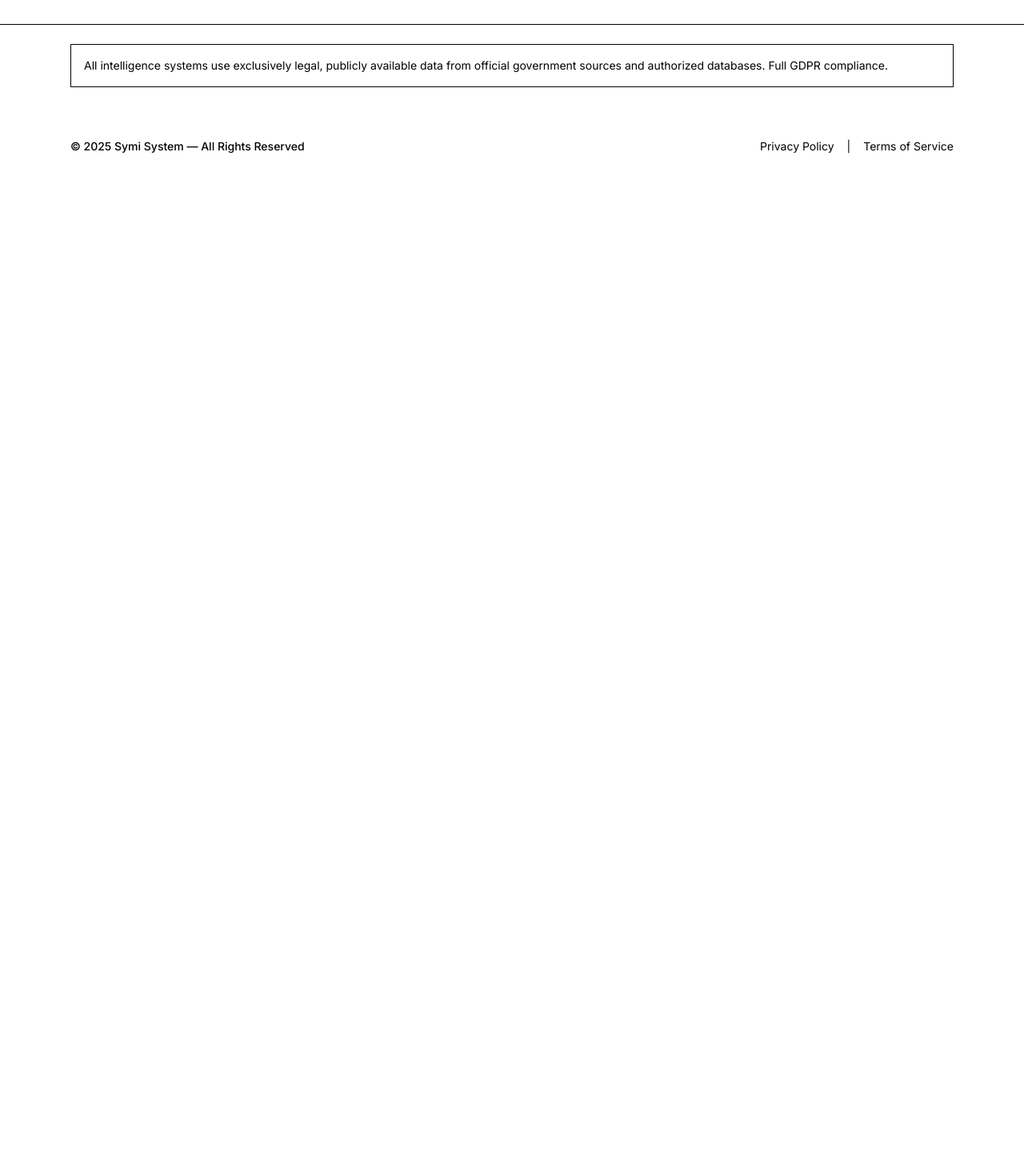
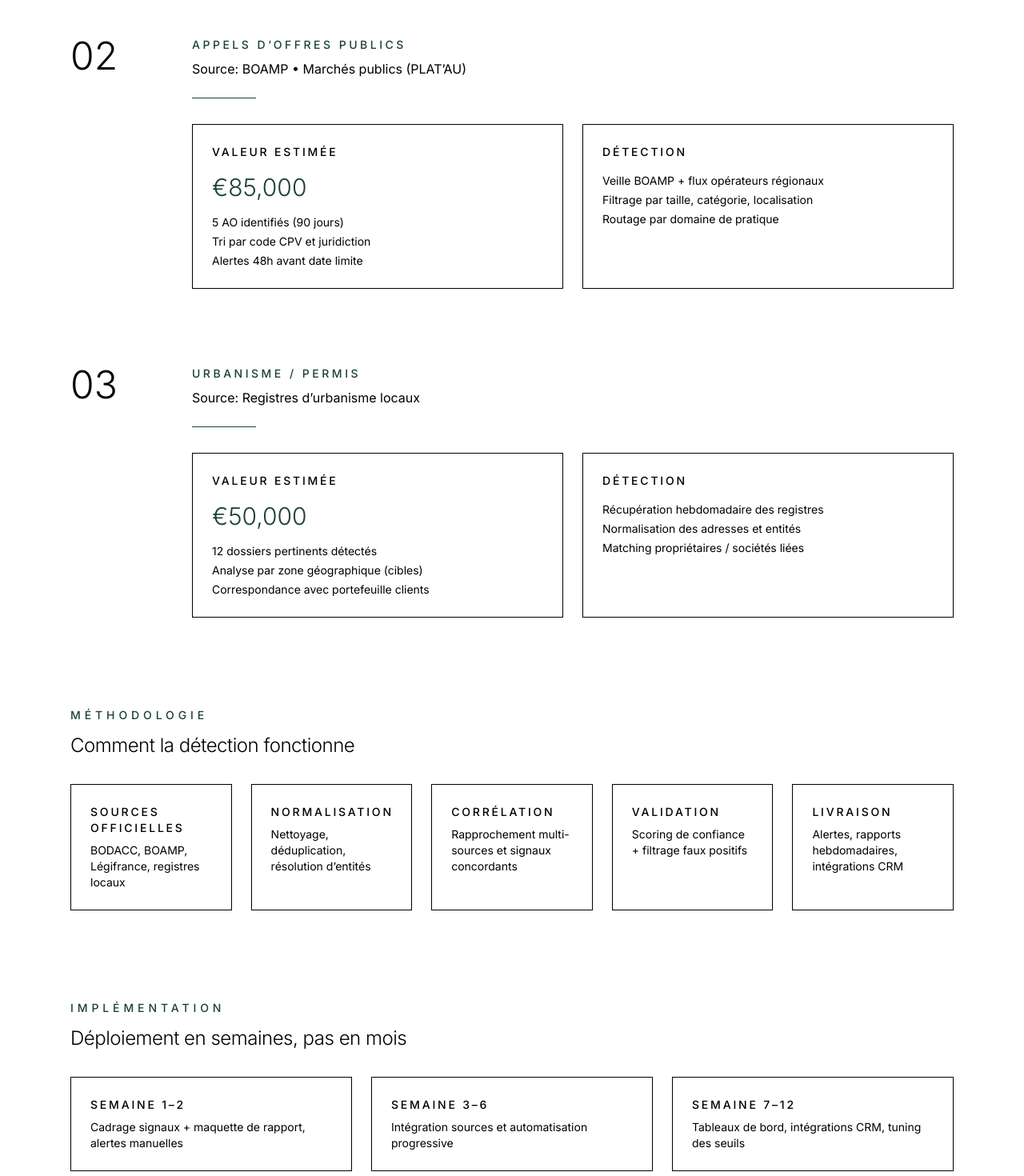
Before and after one commit to echofield/symi-final-project, a Next.js app: page /sample-report in a window 1280 px wide. Shown: the part 1000-2470 px from the top of the page at 80% size. Before the commit the page ends 1217 px from the top, so only its background shows below. Built offline with nearby package versions, Linux system fonts and the light colour scheme.

Commit message:
Sample report: add sections (02 Appels doffres, 03 Urbanisme), methodology, implementation, final CTA

```diff
--- a/src/app/sample-report/page.tsx
+++ b/src/app/sample-report/page.tsx
@@ -63,6 +63,119 @@ export default function SampleReportPage() {
           <Link href="/contact" className="btn btn-primary">Request Intelligence Analysis</Link>
           <Link href="/" className="btn border border-black bg-white text-black hover:opacity-80">Back to Home</Link>
         </div>
+
+        {/* 02 — Appels d'offres publics */}
+        <div className="mt-24 grid gap-8 sm:grid-cols-[120px_1fr]">
+          <div>
+            <p className="text-5xl font-light">02</p>
+          </div>
+          <div>
+            <p className="text-sm font-medium uppercase tracking-[0.25em] text-[var(--forest-green)]">Appels d’offres publics</p>
+            <p className="mt-2 text-base">Source: BOAMP • Marchés publics (PLAT’AU)</p>
+            <div className="mt-6 h-px w-20 bg-[var(--forest-green)]" />
+
+            <div className="mt-8 grid gap-6 sm:grid-cols-2">
+              <div className="rounded-none border border-black bg-white p-6">
+                <p className="text-sm font-medium uppercase tracking-[0.2em]">Valeur estimée</p>
+                <p className="mt-4 text-3xl font-light text-[var(--forest-green)]">€85,000</p>
+                <ul className="mt-4 space-y-1 text-sm">
+                  <li>5 AO identifiés (90 jours)</li>
+                  <li>Tri par code CPV et juridiction</li>
+                  <li>Alertes 48h avant date limite</li>
+                </ul>
+              </div>
+              <div className="rounded-none border border-black bg-white p-6">
+                <p className="text-sm font-medium uppercase tracking-[0.2em]">Détection</p>
+                <ul className="mt-4 space-y-1 text-sm">
+                  <li>Veille BOAMP + flux opérateurs régionaux</li>
+                  <li>Filtrage par taille, catégorie, localisation</li>
+                  <li>Routage par domaine de pratique</li>
+                </ul>
+              </div>
+            </div>
+          </div>
+        </div>
+
+        {/* 03 — Urbanisme / Permis */}
+        <div className="mt-24 grid gap-8 sm:grid-cols-[120px_1fr]">
+          <div>
+            <p className="text-5xl font-light">03</p>
+          </div>
+          <div>
+            <p className="text-sm font-medium uppercase tracking-[0.25em] text-[var(--forest-green)]">Urbanisme / Permis</p>
+            <p className="mt-2 text-base">Source: Registres d’urbanisme locaux</p>
+            <div className="mt-6 h-px w-20 bg-[var(--forest-green)]" />
+
+            <div className="mt-8 grid gap-6 sm:grid-cols-2">
+              <div className="rounded-none border border-black bg-white p-6">
+                <p className="text-sm font-medium uppercase tracking-[0.2em]">Valeur estimée</p>
+                <p className="mt-4 text-3xl font-light text-[var(--forest-green)]">€50,000</p>
+                <ul className="mt-4 space-y-1 text-sm">
+                  <li>12 dossiers pertinents détectés</li>
+                  <li>Analyse par zone géographique (cibles)</li>
+                  <li>Correspondance avec portefeuille clients</li>
+                </ul>
+              </div>
+              <div className="rounded-none border border-black bg-white p-6">
+                <p className="text-sm font-medium uppercase tracking-[0.2em]">Détection</p>
+                <ul className="mt-4 space-y-1 text-sm">
+                  <li>Récupération hebdomadaire des registres</li>
+                  <li>Normalisation des adresses et entités</li>
+                  <li>Matching propriétaires / sociétés liées</li>
+                </ul>
+              </div>
+            </div>
+          </div>
+        </div>
+
+        {/* Méthodologie */}
+        <div className="mt-28">
+          <p className="text-sm font-medium uppercase tracking-[0.35em] text-[var(--forest-green)]">Méthodologie</p>
+          <h2 className="mt-3 text-2xl font-light">Comment la détection fonctionne</h2>
+          <div className="mt-8 grid gap-6 sm:grid-cols-5">
+            {[
+              ['Sources officielles', 'BODACC, BOAMP, Légifrance, registres locaux'],
+              ['Normalisation', 'Nettoyage, déduplication, résolution d’entités'],
+              ['Corrélation', 'Rapprochement multi-sources et signaux concordants'],
+              ['Validation', 'Scoring de confiance + filtrage faux positifs'],
+              ['Livraison', 'Alertes, rapports hebdomadaires, intégrations CRM']
+            ].map(([title, desc]) => (
+              <div key={title as string} className="rounded-none border border-black bg-white p-6">
+                <p className="text-sm font-medium uppercase tracking-[0.2em]">{title}</p>
+                <p className="mt-2 text-sm">{desc}</p>
+              </div>
+            ))}
+          </div>
+        </div>
+
+        {/* Implémentation */}
+        <div className="mt-28">
+          <p className="text-sm font-medium uppercase tracking-[0.35em] text-[var(--forest-green)]">Implémentation</p>
+          <h2 className="mt-3 text-2xl font-light">Déploiement en semaines, pas en mois</h2>
+          <div className="mt-8 grid gap-6 sm:grid-cols-3">
+            <div className="rounded-none border border-black bg-white p-6">
+              <p className="text-sm font-medium uppercase tracking-[0.2em]">Semaine 1–2</p>
+              <p className="mt-2 text-sm">Cadrage signaux + maquette de rapport, alertes manuelles</p>
+            </div>
+            <div className="rounded-none border border-black bg-white p-6">
+              <p className="text-sm font-medium uppercase tracking-[0.2em]">Semaine 3–6</p>
+              <p className="mt-2 text-sm">Intégration sources et automatisation progressive</p>
+            </div>
+            <div className="rounded-none border border-black bg-white p-6">
+              <p className="text-sm font-medium uppercase tracking-[0.2em]">Semaine 7–12</p>
+              <p className="mt-2 text-sm">Tableaux de bord, intégrations CRM, tuning des seuils</p>
+            </div>
+          </div>
+        </div>
+
+        {/* CTA final */}
+        <div className="mt-28 text-center">
+          <h3 className="text-2xl font-light">Prêt à détecter des opportunités avant vos concurrents ?</h3>
+          <div className="mt-6 flex justify-center gap-4">
+            <Link href="/contact" className="btn btn-primary">Request Intelligence Analysis</Link>
+            <Link href="/services" className="btn border border-black bg-white text-black hover:opacity-80">Our Services</Link>
+          </div>
+        </div>
       </div>
     </section>
   );
```
